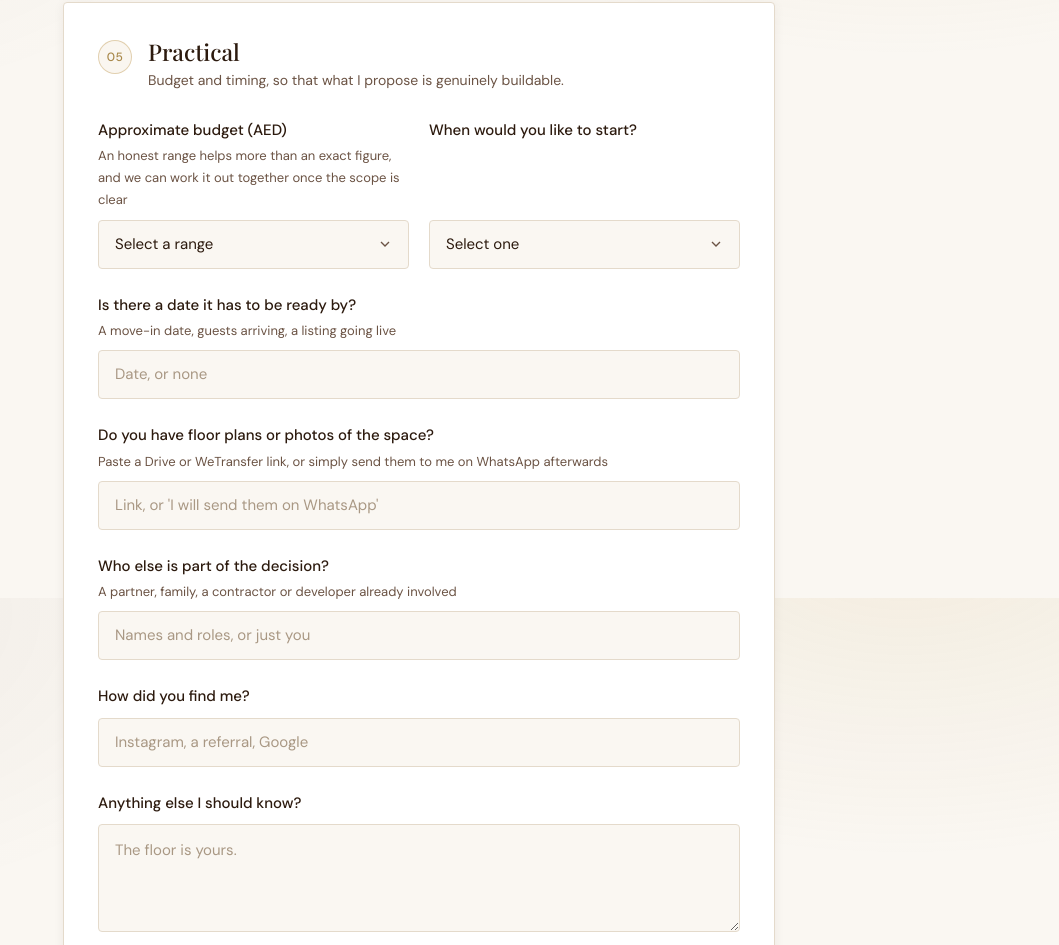
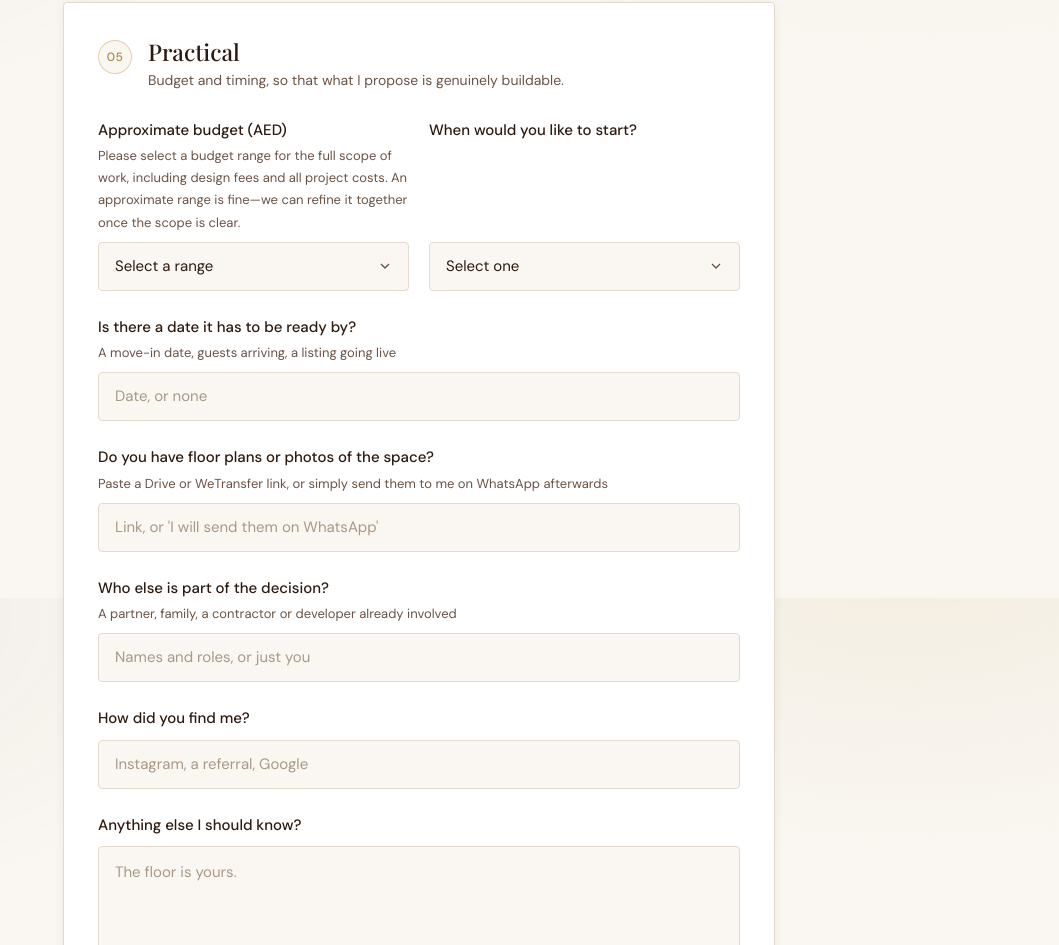
Before and after one commit to denniskortekaas-cmd/kristine-interiors, a website: page intake.html in a window 1280 px wide. Shown: the part 4202-5147 px from the top of the page, without its empty margins (221-1280 px from the left). Drawn offline with nearby package versions, Linux system fonts and the light colour scheme; a web font is replaced by a local one.

Commit message:
Spell out what the budget should cover
The question that asked it separately is gone, so the note under the budget
range now says it: the full scope of work, design fees and all project costs
included, and an approximate range is fine.

Co-Authored-By: Claude Opus 5 (1M context) <noreply@anthropic.com>

```diff
--- a/intake.html
+++ b/intake.html
@@ -515,7 +515,7 @@
           <div class="pair">
             <div class="field">
               <label class="q" for="budget">Approximate budget (AED)
-                <span class="hint">An honest range helps more than an exact figure, and we can work it out together once the scope is clear</span>
+                <span class="hint">Please select a budget range for the full scope of work, including design fees and all project costs. An approximate range is fine—we can refine it together once the scope is clear.</span>
               </label>
               <select id="budget" name="budget">
                 <option value="" disabled selected>Select a range</option>
```
